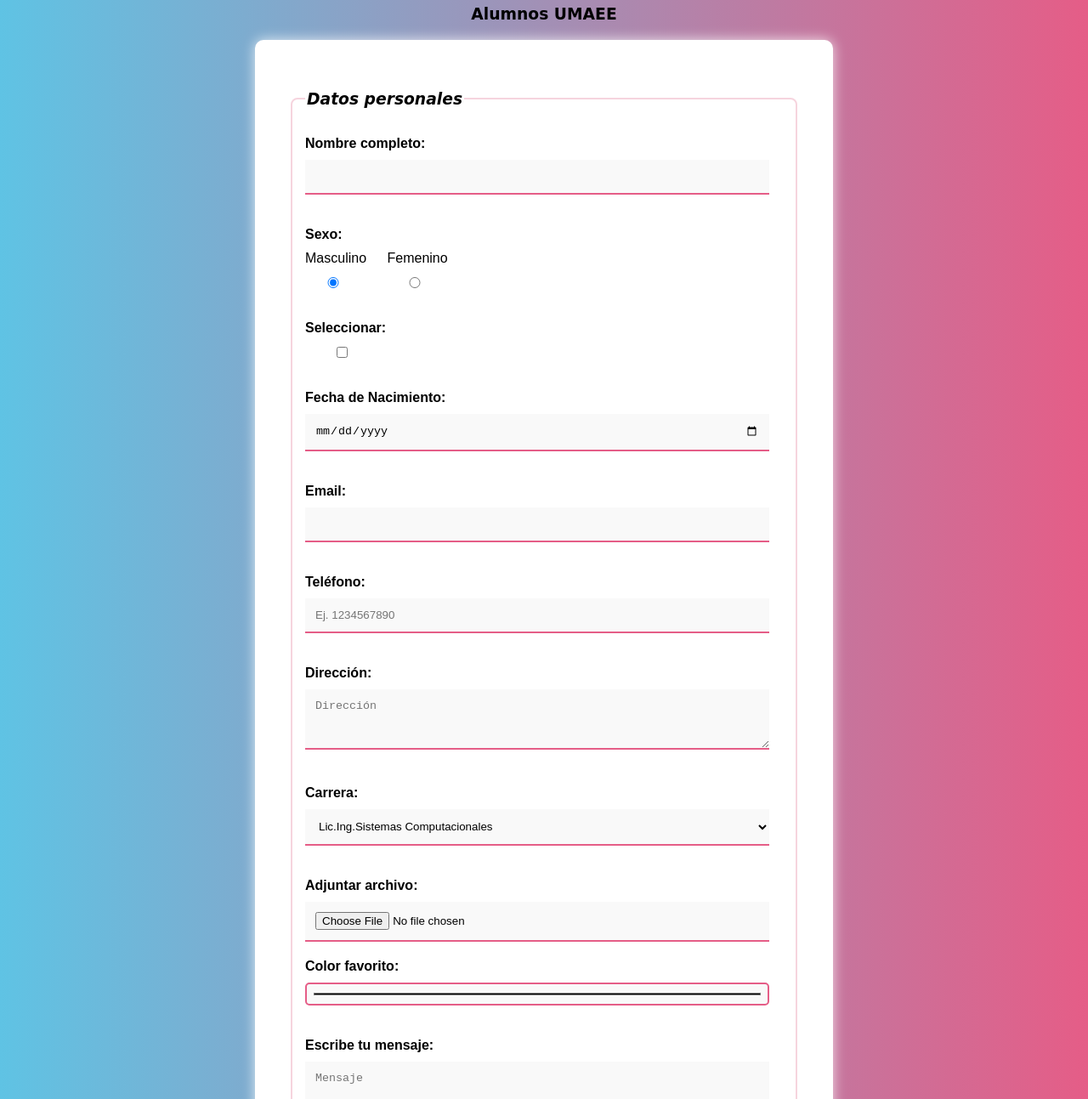
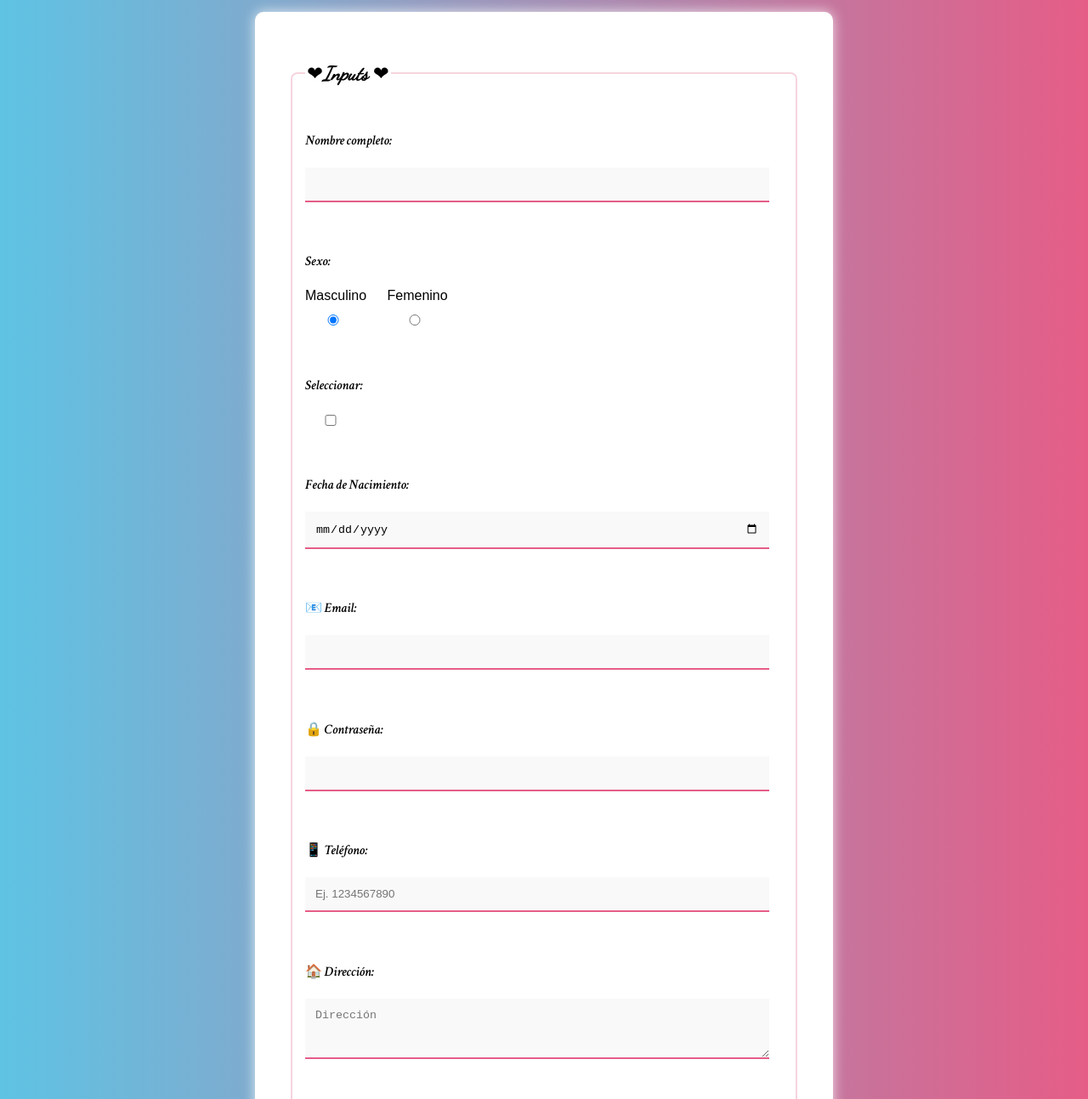
Before and after one commit to molotovich/Proyecto-Yessica, a plain HTML site: page html/Practica - copia.no10.html in a window 1280 px wide. Shown: the part 75-1368 px from the top of the page at 85% size. Drawn offline with Linux system fonts and the light colour scheme.

Commit message:
Cambie el tipo de letra de mi formulario y agregue emojis

```diff
--- a/css/estiloFormulario.css
+++ b/css/estiloFormulario.css
@@ -16,9 +16,14 @@ form {
     box-shadow: 0 0 15px rgba(255, 255, 255, 0.8);
 }
 
-h1, h3, h4 {
+h1, h3 {
     font-family: 'Dancing Script', cursive;
     color: #000000;
+}
+
+h4 {
+
+    font-family: 'Crimson Text', serif;
 }
 
 fieldset {
--- a/html/Practica - copia.no10.html
+++ b/html/Practica - copia.no10.html
@@ -5,18 +5,25 @@
     <meta name="viewport" content="width=device-width, initial-scale=1.0">
     <title>Inputs HTML</title>
     <link rel="stylesheet" type="text/css" href="/css/estiloFormulario.css">
+
+    <link rel="preconnect" href="https://fonts.googleapis.com">
+    <link rel="preconnect" href="https://fonts.gstatic.com" crossorigin>
+    <link href="https://fonts.googleapis.com/css2?family=Dancing+Script&family=Young+Serif&display=swap" rel="stylesheet">
+
+    <link rel="preconnect" href="https://fonts.googleapis.com">
+    <link rel="preconnect" href="https://fonts.gstatic.com" crossorigin>
+    <link href="https://fonts.googleapis.com/css2?family=Crimson+Text:ital,wght@1,600&family=Dancing+Script&family=Young+Serif&display=swap" rel="stylesheet">
 </head>
 <body>
-    <center><h1>Formulario</h1></center>
-    <center><h3>Alumnos UMAEE</h3></center>
+    <center><h1><big>Formulario</big></h1></center>
     <form>
         <fieldset>
-            <legend><h3><i>Datos personales</i></h3></legend>
+           <legend><h3><i><big> &#10084;Inputs &#10084;</big></i></h3></legend>
 
-            <label for="nombre"><b>Nombre completo: </b></label>
+            <label for="nombre"><b><h4>Nombre completo: </h4></b></label>
             <input id="nombre" type="text"><br><br>
 
-            <label for="sexo"><b>Sexo: </b></label>
+            <label for="sexo"><b><h4>Sexo: </h4></b></label>
             <div class="inline-block-container">
                 <label for="masculino">Masculino</label>
                 <input type="radio" id="masculino" name="genero" value="Masculino" checked>
@@ -30,26 +37,30 @@
             <br><br>
 
             <div class="inline-block-container">
-                <label for="seleccionar"><b>Seleccionar: </b></label>
+                <label for="seleccionar"><b><h4>Seleccionar: </h4></b></label>
                 <input type="checkbox" id="seleccionar" value="">
             </div>
 
             <br><br>
 
-            <label for="fechaNacimiento"><b>Fecha de Nacimiento:</b></label>
+            <label for="fechaNacimiento"><b><h4>Fecha de Nacimiento:</h4></b></label>
             <input type="date" id="fechaNacimiento" name="fechaNacimiento">
             <br><br>
 
-            <label for="email"><b>Email: </b></label>
+            <label for="email"><b><h4>&#128231 Email: </h4></b></label>
             <input id="email" type="email"><br><br>
 
-            <label for="telefono"><b>Teléfono:</b></label>
+            <label for="contraseña"><b><h4>&#128274 Contraseña: </h4></b></label>
+            <input type="password" name="contrasena"><br><br>
+
+
+            <label for="telefono"><b><h4>&#128241 Teléfono:</h4></b></label>
             <input id="telefono" type="tel" pattern="[0-9]{10}" placeholder="Ej. 1234567890"><br><br>
 
-            <label for="direccion"><b>Dirección:</b></label>
+            <label for="direccion"><b><h4>&#127968 Dirección:</h4></b></label>
             <textarea rows="3" cols="50" placeholder="Dirección" id="direccion"></textarea><br><br>
 
-            <label for="carrera"><b>Carrera:</b></label>
+            <label for="carrera"><b><h4>Carrera:</h4></b></label>
             <select name="carrera" id="carrera">
                 <option value="LISC">Lic.Ing.Sistemas Computacionales</option>
                 <option value="LP">Lic.Publicidad</option>
@@ -58,19 +69,30 @@
                 <option value="LMNG">Lic.Mercadotecnia y negocios digitales</option>
             </select><br><br>
 
-            <label for="archivoAdjunto"><b>Adjuntar archivo:</b></label>
+            <label for="archivoAdjunto"><b><h4>&#128194 Adjuntar archivo:</h4></b></label>
             <input type="file" id="archivoAdjunto" name="archivoAdjunto">
 
-            <label for="colorFavorito"><b>Color favorito:</b></label>
+            <label for="colorFavorito"><b><h4>Color favorito:</h4></b></label>
             <input type="color" id="colorFavorito" name="colorFavorito"><br><br>
 
-            <label for="mensaje"><b>Escribe tu mensaje: </b></label>
+            <label for="hora"><b><h4>&#8986 Hora:</h4></b></label>
+            <input type="time" name="hora">
+
+            <label for="semana"><b><h4>&#128198 Semana:</h4></b></label>
+            <input type="week" name="semana">
+
+            <label for="mes"><b><h4>mes:</h4></b></label>
+            <input type="month" name="mes">
+
+            <label for="mensaje"><b><h4>&#9997 Escribe tu mensaje: </h4></b></label>
             <textarea rows="10" cols="50" placeholder="Mensaje" id="mensaje"></textarea>
         </fieldset>
 
         <input type="button" value="Enviar" onclick="enviarFormulario()">
         <input type="reset" value="Reiniciar">
 
+
+
     </form>
 </body>
 </html>
```
